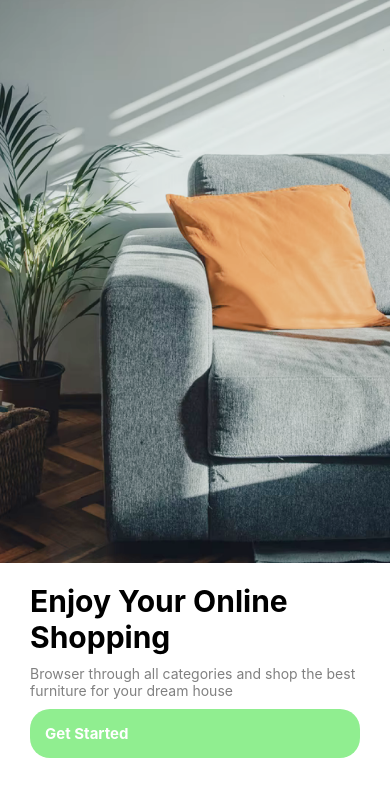
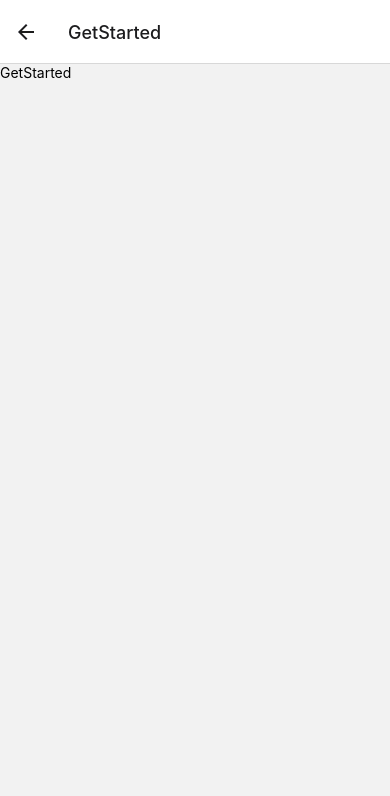
Before and after one commit to Kingcedru/Furniture-App-Native, a React Native app: screen /GetStarted in a window 390 px wide. Shown: the top 796 px of the page. Built offline with nearby package versions, Linux system fonts and the light colour scheme.

Commit message:
added navigation

```diff
--- a/App.js
+++ b/App.js
@@ -1,18 +1,21 @@
-import { StatusBar } from "expo-status-bar";
-import { StyleSheet, View } from "react-native";
-import WelcomePage from "./components/WelcomePage";
+import { createNativeStackNavigator } from "@react-navigation/native-stack";
+import WelcomePage from "./pages/WelcomePage";
+import { NavigationContainer } from "@react-navigation/native";
+import GetStarted from "./pages/GetStarted";
+
+const Stack = createNativeStackNavigator();
 
 export default function App() {
   return (
-    <View style={styles.container}>
-      <WelcomePage />
-      <StatusBar style="auto" />
-    </View>
+    <NavigationContainer>
+      <Stack.Navigator>
+        <Stack.Screen
+          name="Welcome"
+          component={WelcomePage}
+          options={{ headerShown: false }}
+        />
+        <Stack.Screen name="GetStarted" component={GetStarted} />
+      </Stack.Navigator>
+    </NavigationContainer>
   );
 }
-
-const styles = StyleSheet.create({
-  container: {
-    backgroundColor: "#fff",
-  },
-});
--- a/package.json
+++ b/package.json
@@ -9,10 +9,14 @@
     "web": "expo start --web"
   },
   "dependencies": {
+    "@react-navigation/native": "^6.1.17",
+    "@react-navigation/native-stack": "^6.9.26",
     "expo": "~51.0.14",
     "expo-status-bar": "~1.12.1",
     "react": "18.2.0",
-    "react-native": "0.74.2"
+    "react-native": "0.74.2",
+    "react-native-safe-area-context": "^4.10.4",
+    "react-native-screens": "^3.31.1"
   },
   "devDependencies": {
     "@babel/core": "^7.20.0"
--- /dev/null
+++ b/pages/GetStarted.jsx
@@ -0,0 +1,10 @@
+import { View, Text } from "react-native";
+import React from "react";
+
+export default function GetStarted() {
+  return (
+    <View>
+      <Text>GetStarted</Text>
+    </View>
+  );
+}
--- a/components/WelcomePage.jsx
+++ b/pages/WelcomePage.jsx
@@ -8,7 +8,7 @@
 } from "react-native";
 
 const { width, height } = Dimensions.get("window");
-export default function WelcomePage() {
+export default function WelcomePage({ navigation }) {
   return (
     <View style={styles.container}>
       <Image
@@ -21,7 +21,10 @@
           Browser through all categories and shop the best furniture for your
           dream house
         </Text>
-        <Pressable style={styles.button}>
+        <Pressable
+          style={styles.button}
+          onPress={() => navigation.navigate("GetStarted")}
+        >
           <Text style={styles.buttonText}>Get Started</Text>
         </Pressable>
       </View>
```
Also changed, not shown: assets/boys and girls.svg (added), 1 other file (tests, documents, lock files or other folders).
